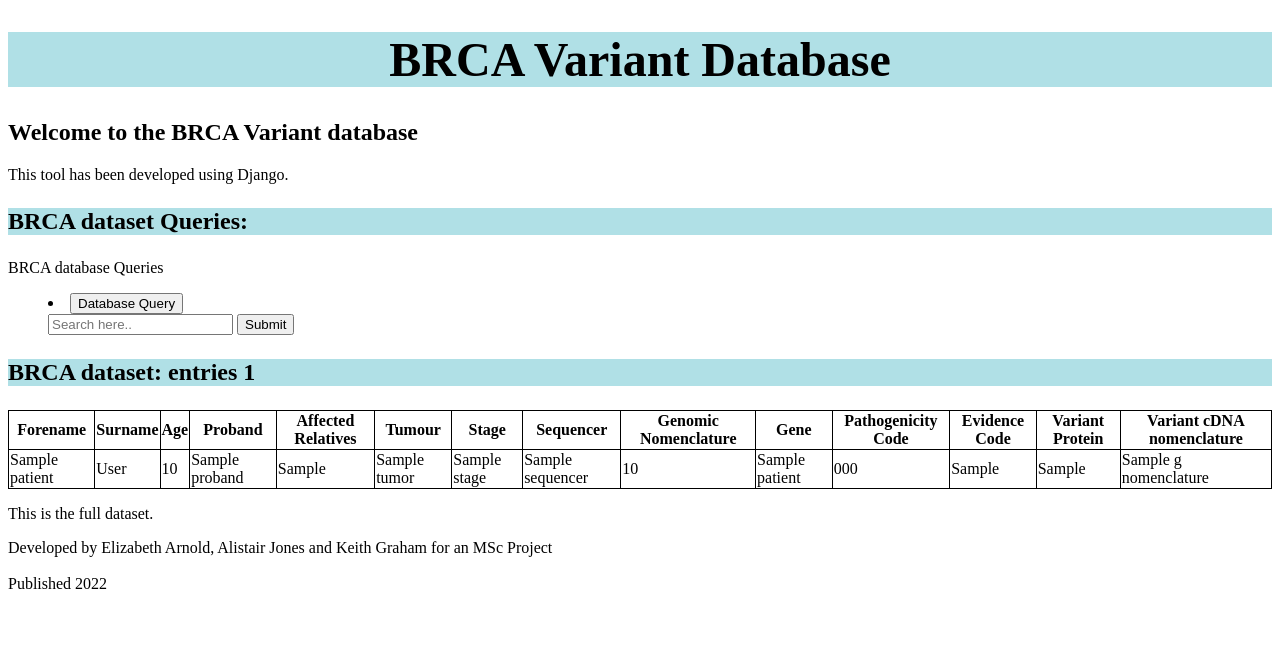
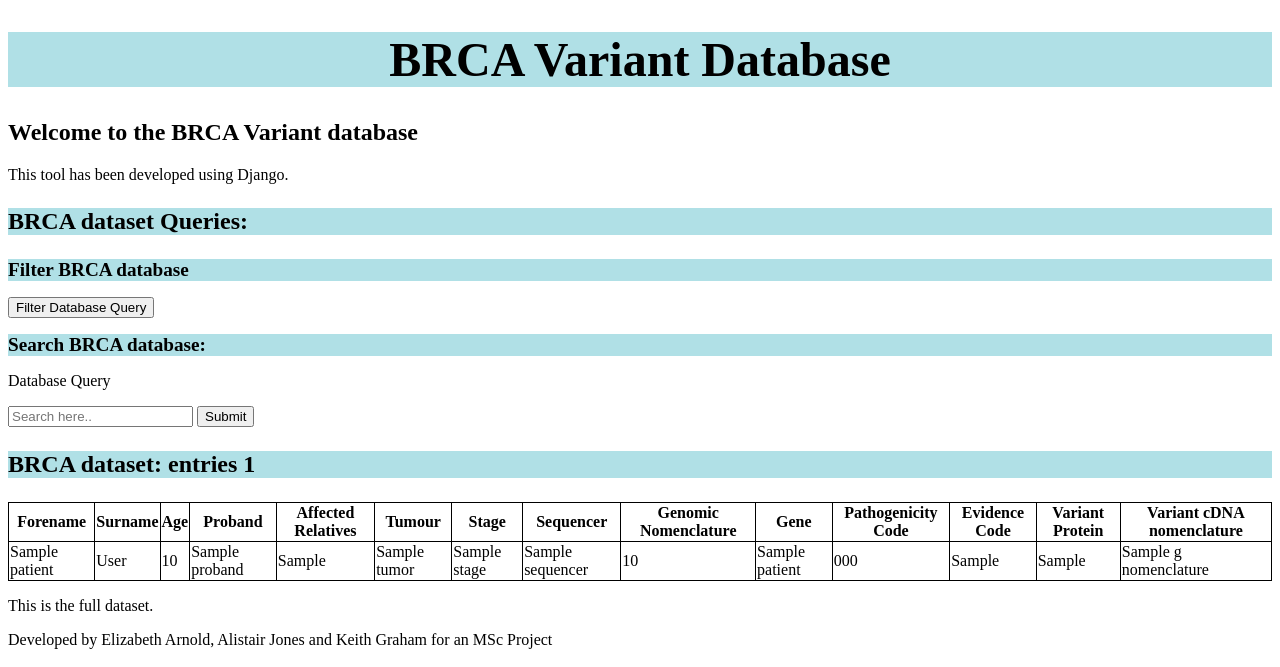
Before and after one commit to keithgraham5/IT_Advance_Clinical_Biofx_apps, a Django app: template web/templates/web/search_page.html in a window 1280 px wide. Shown: the top 667 px of the page. Run offline with Django 3.2, Linux system fonts and the light colour scheme; the template is opened without the code that fills it: most values are stand-ins (such as "Sample title", 1, 10 or a date in 2020).

Commit message:
html updates

```diff
--- a/web/templates/web/search_page.html
+++ b/web/templates/web/search_page.html
@@ -14,15 +14,20 @@
 
 <h3 style="background-color: powderblue; font-size:150%">BRCA dataset Queries:</h3>
 
-<div class="news">
-    <p>BRCA database Queries</p>
-    <menu>
-        <li><button>Database Query</button></li>
+<div>
+    <h2 style="background-color: powderblue; font-size:120%">Filter BRCA database</h2>
+    <form action="{% url 'filter' %}" method="get">
+        <button onclick="action">Filter Database Query</button>
+    </form>
+</div>
+<div>
+
+<h2 style="background-color: powderblue; font-size:120%">Search BRCA database:</h2>
+        <p></p>Database Query</p>
 	<form action="{% url 'search_result' %}" method="get">
         <input name="query" type="text" placeholder="Search here.." >
         <button class="btn btn-outline-success" type="submit" name="button">Submit</button>
         </form>
-    </menu>
 </div>
 
 
```
Also changed, not shown: web/templates/web/filter_list.html (+1 -17 lines).
